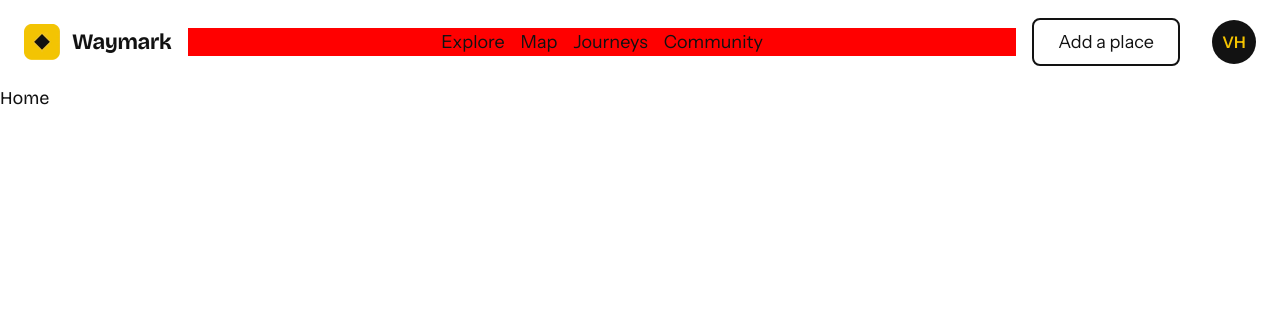
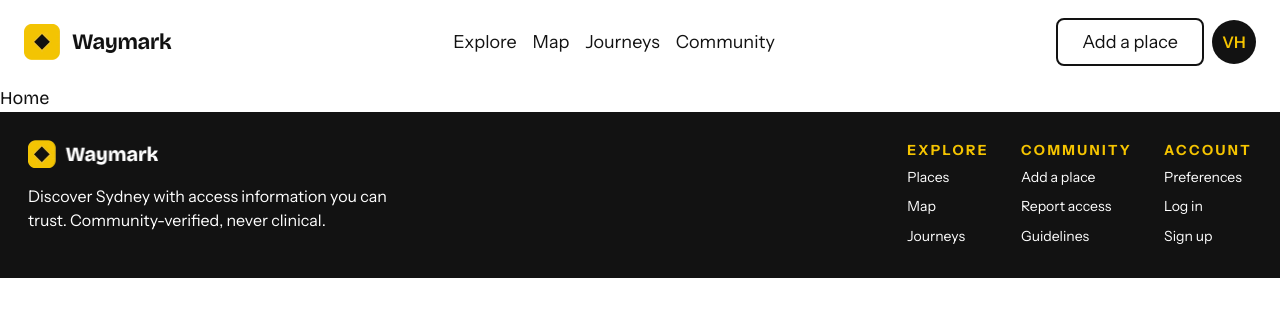
Before and after one commit to victorhugo156/waymark, a React (Vite) app in the folder frontend/: page / in a window 1280 px wide. Shown: the top 316 px of the page. Built offline with nearby package versions, Linux system fonts and the light colour scheme.

Commit message:
feat: layouts

```diff
--- a/frontend/src/components/hamburger_menu/styles.ts
+++ b/frontend/src/components/hamburger_menu/styles.ts
@@ -23,6 +23,8 @@ top: 75px;
 right: 0;
 width: 125px;
 
+padding: 1rem;
+
 flex-direction: column;
 justify-content: center;
 align-items: center;
--- a/frontend/src/pages/_layouts/default.tsx
+++ b/frontend/src/pages/_layouts/default.tsx
@@ -1,6 +1,18 @@
 import { Outlet, Link } from 'react-router-dom'
-import { Container, Header, NavDesktop, NavMobile, UserProfile } from './styles'
+import {
+  Container,
+  Header,
+  NavDesktop,
+  NavMobile,
+  UserProfile,
+  Footer,
+  FooterLinksContainer,
+  FooterLinks,
+  FooterContainer,
+  FooterLogo,
+} from './styles'
 import logo from '../../assets/logo.webp'
+import logo_white from '../../assets/logo_white.webp'
 import { HamburgerMenu } from '../../components/hamburger_menu/hamburger_menu'
 import { Logo, AddPlaceButton } from './styles'
 import { Button } from '../../components/ui/button'
@@ -21,7 +33,7 @@ export function DefaultLayout() {
         <NavMobile>
           <HamburgerMenu />
           <AddPlaceButton>
-          <Button variant="outline">Add a place</Button>
+            <Button variant="outline">Add a place</Button>
           </AddPlaceButton>
 
           <UserProfile>
@@ -30,6 +42,33 @@ export function DefaultLayout() {
         </NavMobile>
       </Header>
       <Outlet />
+      <Footer>
+        <FooterContainer>
+          <FooterLogo src={logo_white} alt="Logo" />
+          <p>Discover Sydney with access information you can trust. Community-verified, never clinical.</p>
+        </FooterContainer>
+
+        <FooterLinksContainer>
+          <FooterLinks>
+            <p>EXPLORE</p>
+            <li><Link to="/privacy">Places</Link></li>
+            <li><Link to="/terms">Map</Link></li>
+            <li><Link to="/contact">Journeys</Link></li>
+          </FooterLinks>
+          <FooterLinks>
+            <p>COMMUNITY</p>
+            <li><Link to="/privacy">Add a place</Link></li>
+            <li><Link to="/terms">Report access</Link></li>
+            <li><Link to="/contact">Guidelines</Link></li>
+          </FooterLinks>
+          <FooterLinks>
+            <p>ACCOUNT</p>
+            <li><Link to="/privacy">Preferences</Link></li>
+            <li><Link to="/terms">Log in</Link></li>
+            <li><Link to="/contact">Sign up</Link></li>
+          </FooterLinks>
+        </FooterLinksContainer>
+      </Footer>
     </Container>
   )
 }
--- a/frontend/src/pages/_layouts/styles.ts
+++ b/frontend/src/pages/_layouts/styles.ts
@@ -2,6 +2,9 @@ import styled from "styled-components";
 
 export const Container = styled.div`
 width: 100%;
+max-width: 90rem;
+margin: 0 auto;
+
 display: flex;
 flex-direction: column;
 
@@ -28,7 +31,7 @@ export const NavMobile = styled.nav`
 height:.75rem;
 
 display: flex;
-gap: 2rem;
+gap: .5rem;
 align-items: center;
 `
 
@@ -67,13 +70,8 @@ display: none;
 
 }
 
-@media (min-width: 1024px) {
-  background-color: red;
-
-}
 
 `
-
 export const AddPlaceButton = styled.div`
 display: none;
 
@@ -83,3 +81,80 @@ display: none;
 }
 
 `
+
+export const Footer = styled.footer`
+background-color: ${({ theme }) => theme.colors.foreground};
+width: 100%;
+
+display: flex;
+flex-direction: column;
+gap: 1.5rem;
+
+padding: 1.75rem;
+
+
+@media (min-width: 1024px) {
+  flex-direction: row;
+  justify-content: space-between;
+
+}
+
+
+`
+
+export const FooterLogo = styled(Logo)`
+width: 8.25rem;
+height: auto;
+
+`
+
+export const FooterContainer = styled.div`
+max-width: 22.5rem;
+display: flex;
+flex: 1;
+flex-direction: column;
+gap: 1rem;
+
+p {
+font-size: ${({ theme }) => theme.fontSizes.sm};
+font-weight: ${({ theme }) => theme.fontWeights.regular};
+color: ${({ theme }) => theme.colors.background};
+
+white-space: pre-wrap;
+
+line-height: 1.5;
+}
+
+@media (min-width: 768px) {
+width: 50%;
+
+}
+
+`
+
+export const FooterLinksContainer = styled.nav`
+display: flex;
+justify-content: flex-start;
+gap: 2rem;
+`
+export const FooterLinks = styled.ul`
+display: flex;
+flex-direction: column;
+gap: .1rem;
+
+p {
+font-size: ${({ theme }) => theme.fontSizes.xs};
+font-weight: ${({ theme }) => theme.fontWeights.bold};
+color: ${({ theme }) => theme.colors.primary};
+line-height: 1.5;
+letter-spacing: 0.15rem;
+}
+
+li {
+color: ${({ theme }) => theme.colors.background};
+font-size: ${({ theme }) => theme.fontSizes.xs};
+
+list-style: none;
+
+}
+`
--- a/frontend/src/styles/themes/default.ts
+++ b/frontend/src/styles/themes/default.ts
@@ -24,7 +24,7 @@ export const defaultTheme = {
     green: '#1F6B4A',
     rust: '#C45C26',
     red: '#B42318',
-    asphalt: '#5C6570',
+    asphalt: '##C8CDD2',
     fog: '#F3F3F3',
   },
   fonts: {
```
Also changed, not shown: frontend/src/assets/logo_white.webp (added).
